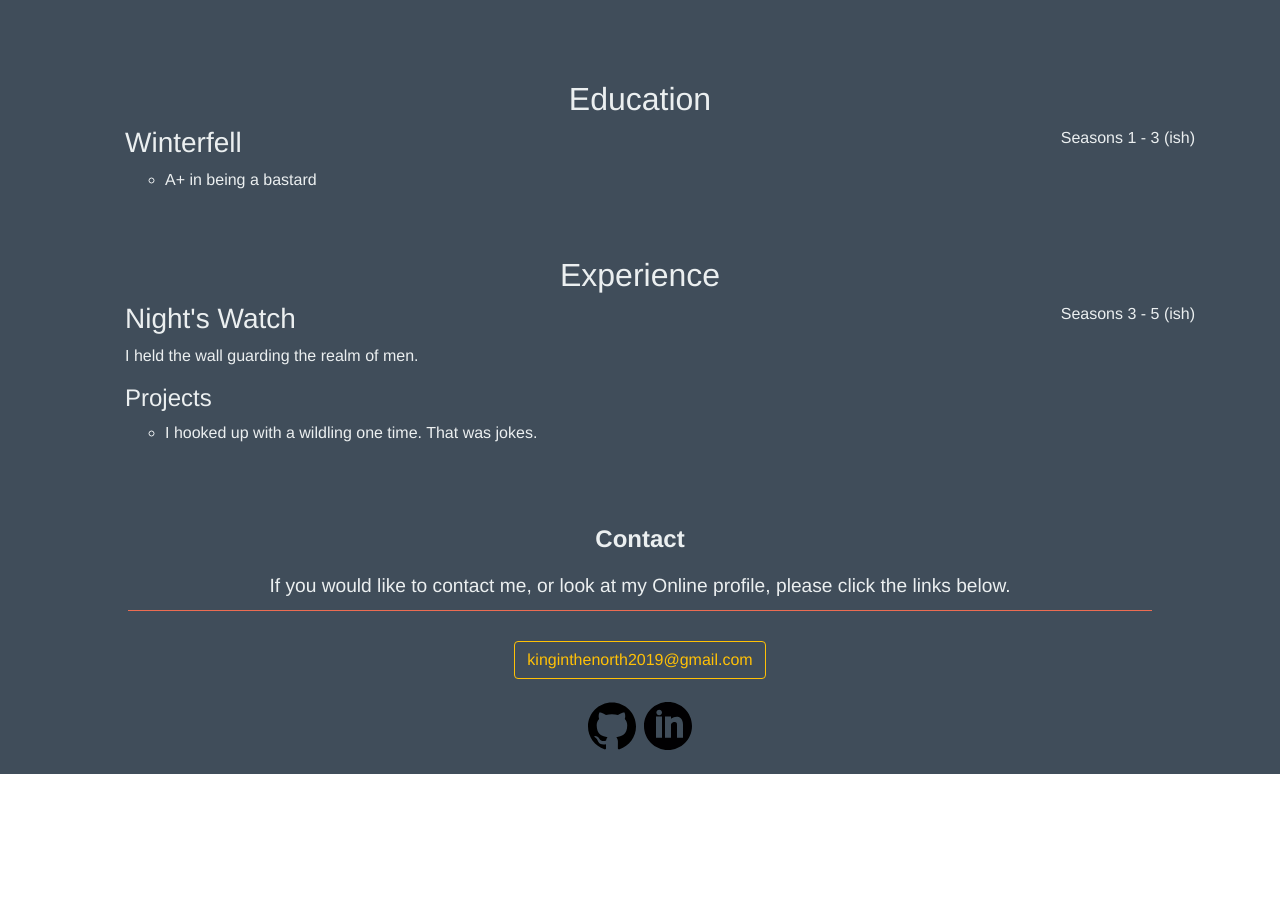
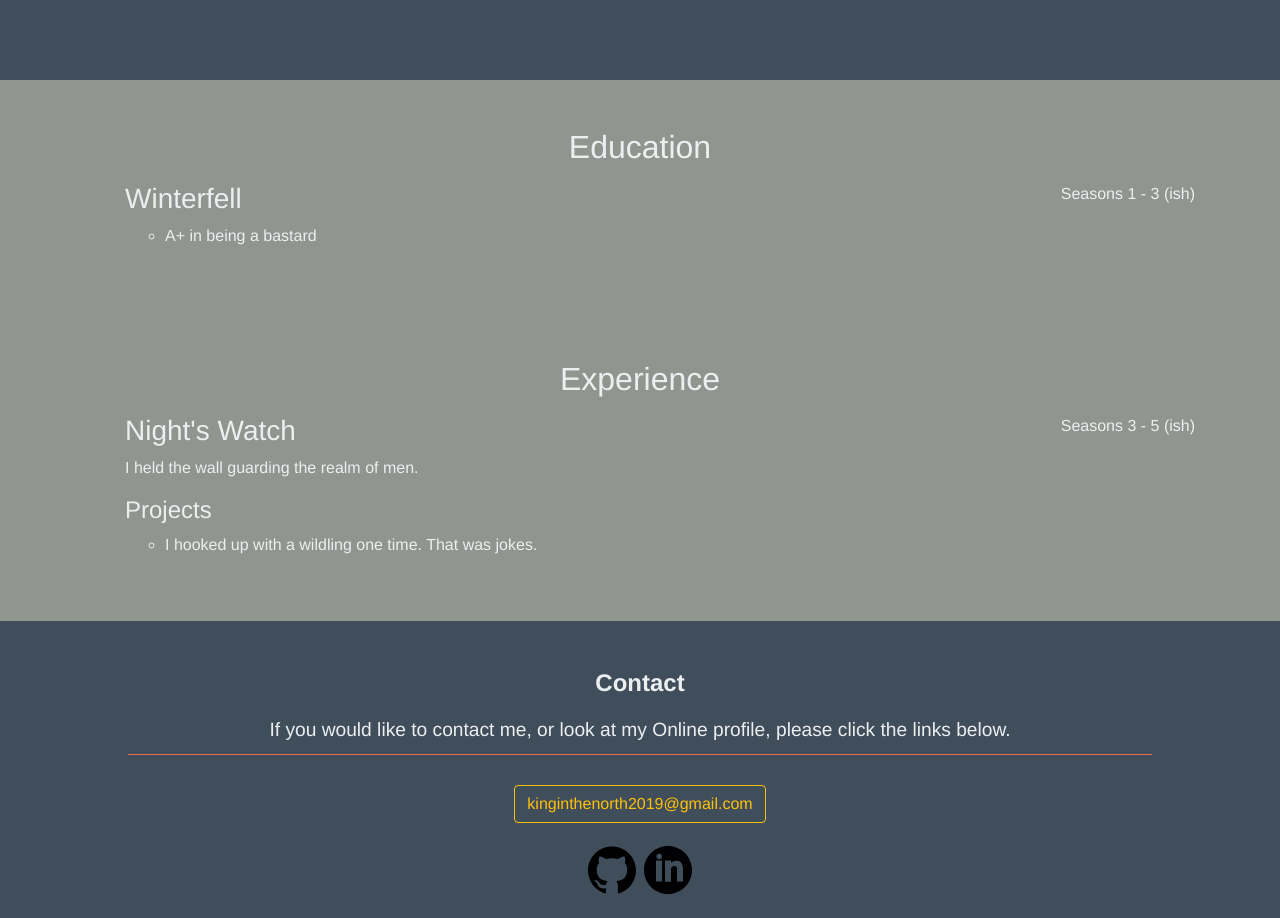
Before and after one commit to holistic-web/portfolio-fabricator, a Vue app: page / in a window 1280 px wide. Shown: the part 720-1638 px from the top of the page. Before the commit the page ends 1494 px from the top, so only its background shows below. Built offline with nearby package versions, Linux system fonts and the light colour scheme.

Commit message:
feat: added background colour and padding

```diff
--- a/src/containers/website/components/AppFooter.vue
+++ b/src/containers/website/components/AppFooter.vue
@@ -66,7 +66,7 @@ export default {
 
 	&__inner {
 		@extend .inner;
-		padding: 1rem 0 1.5rem 0;
+		padding: 3rem 0 1.5rem 0;
 		display: flex;
 		flex-flow: column;
 	}
--- a/src/containers/website/components/Education.vue
+++ b/src/containers/website/components/Education.vue
@@ -1,6 +1,7 @@
 <template>
-	<b-container class="Education mb-5">
-		<h2>Education</h2>
+<div class="Education">
+	<b-container class="Education__inner pt-5 pb-5">
+		<h2 class="mb-3">Education</h2>
 
 		<ul>
 			<li
@@ -23,6 +24,7 @@
 		</ul>
 
 	</b-container>
+</div>
 </template>
 
 <script>
@@ -41,9 +43,13 @@ export default {
 @import "../../../styles/index.scss";
 
 .Education {
-	display: flex;
-	flex-direction: column;
-	justify-content: center;
+	background-color: $background-secondary;
+
+	&__inner {
+		display: flex;
+		flex-direction: column;
+		justify-content: center;
+	}
 
 	&__item {
 		display: flex;
--- a/src/containers/website/components/Experience.vue
+++ b/src/containers/website/components/Experience.vue
@@ -1,6 +1,7 @@
 <template>
-	<b-container class="Experience mb-5">
-		<h2>Experience</h2>
+<div class="Experience">
+	<b-container class="Experience__inner pt-5 pb-5">
+		<h2 class="mb-3">Experience</h2>
 
 		<ul>
 			<li
@@ -24,7 +25,9 @@
 				</section>
 			</li>
 		</ul>
+
 	</b-container>
+</div>
 </template>
 
 <script>
@@ -43,9 +46,13 @@ export default {
 @import "../../../styles/index.scss";
 
 .Experience {
-	display: flex;
-	flex-direction: column;
-	justify-content: center;
+	background-color: $background-secondary;
+
+	&__inner {
+		display: flex;
+		flex-direction: column;
+		justify-content: center;
+	}
 
 	&__item {
 		display: flex;
```
